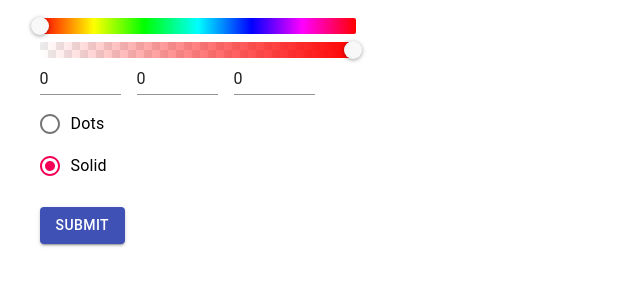
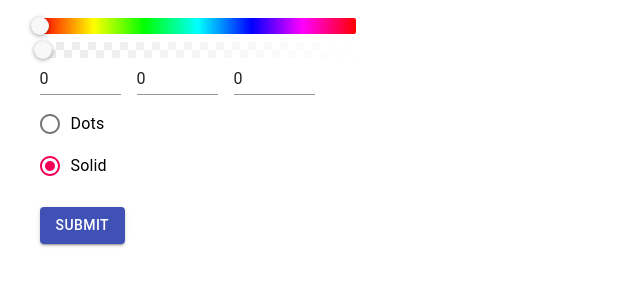
Before and after one commit to bobthepally/lightstrip-control-cra, a React (Create React App) app: page / in a window 1280 px wide. Shown: the top 300 px of the page, without its empty margins (0-640 px from the left). Built offline with nearby package versions, Linux system fonts and the light colour scheme.

Commit message:
updated the color-slider component to no longer rely on internal state

```diff
--- a/src/LightstripMain.js
+++ b/src/LightstripMain.js
@@ -151,7 +151,7 @@ class LightstripMain extends Component {
 
                     <Grid container spacing={1} alignItems="flex-start" direction="column">
                         <Grid item>
-                            <ColorSlider onChange={this.handleColorChange} />
+                            <ColorSlider onChange={this.handleColorChange} color={colorValue} />
                         </Grid>
 
                         <Grid item>
--- a/src/color-slider.js
+++ b/src/color-slider.js
@@ -23,6 +23,16 @@ class ColorSlider extends Component {
             }
         };
 
+        /*
+        this.props.color = {
+            hsv: {
+                h: 0,
+                s: 1,
+                v: 1,
+                a: 0,
+            }
+        }
+        */
         this.handleColorChange = this.handleColorChange.bind(this);
         this.handleBrightnessChange = this.handleBrightnessChange.bind(this);
     }
@@ -72,14 +82,17 @@ class ColorSlider extends Component {
 
     render() {
 
-        const colorValue = this.state.color;
+        //const colorValue = this.state.color;
         //const test = {h: 100, s: 0, v: 0, a: 0.75};
 
+        const colorValue = this.props.color;
+        const colorHSV = tinycolor(colorValue).toHsv();
+
         const brightness = {
-            h: this.state.color.hsv.h,
-            s: this.state.color.hsv.s,
+            h: colorHSV.h,
+            s: colorHSV.s,
             v: 1,
-            a: this.state.color.hsv.v
+            a: colorHSV.v
         };
 
         return (
```
